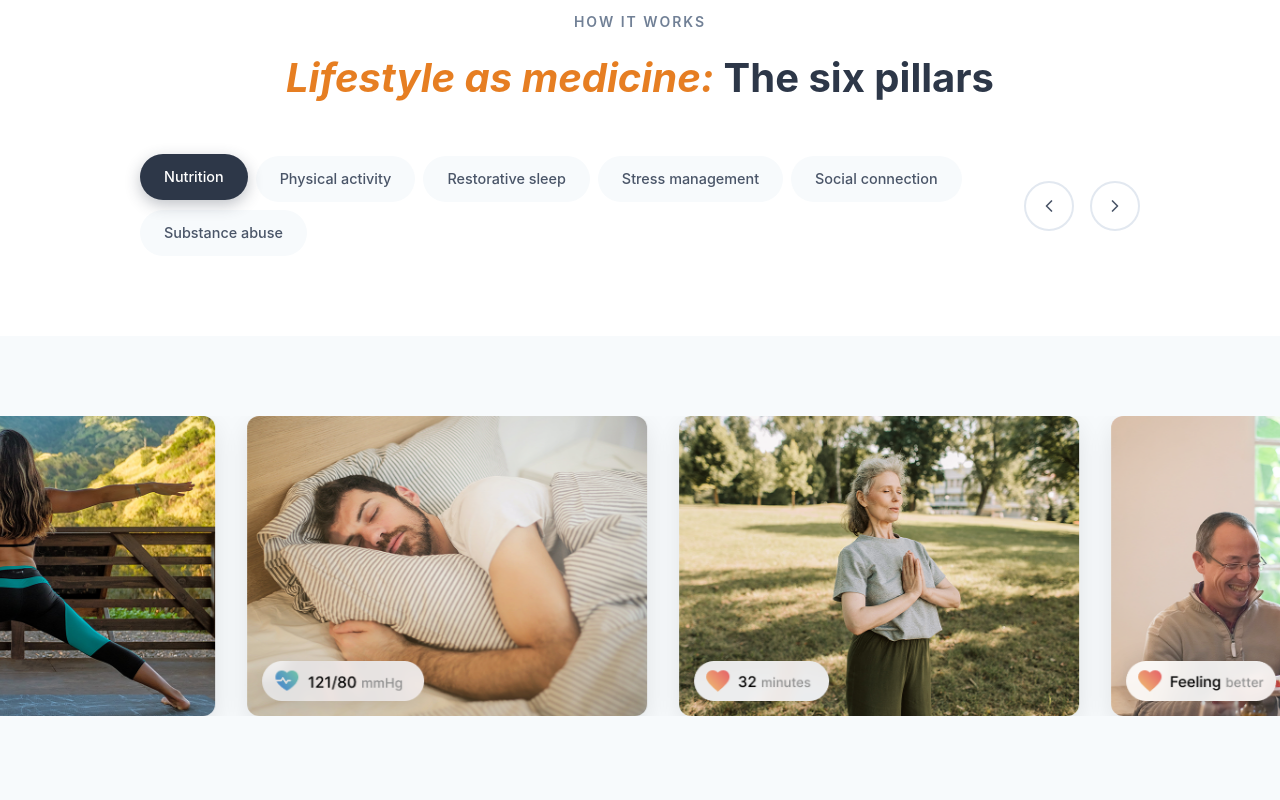
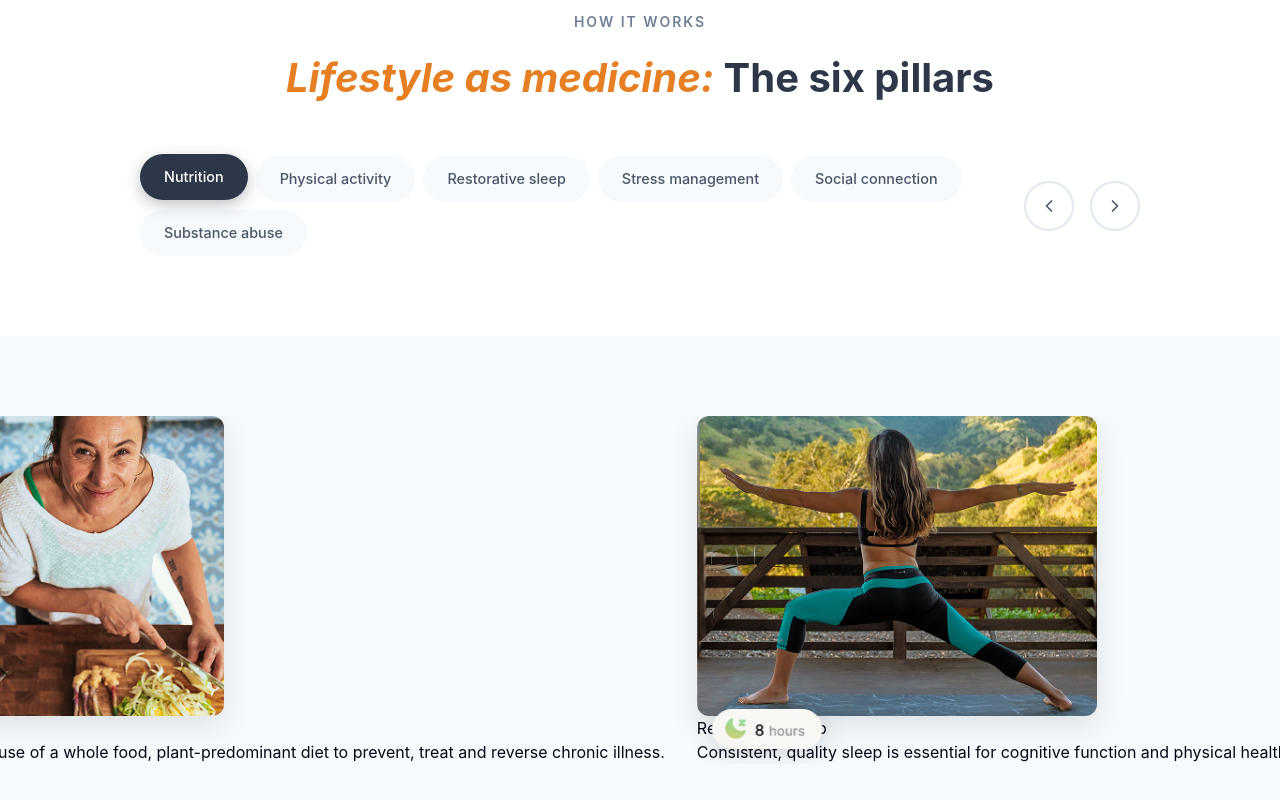
Before and after one commit to hiiiHimanshu/PROACTIVELY-ASSIGNMENT, a React (Vite) app: page / in a window 1280 px wide. Shown: the part 721-1521 px from the top of the page. Built offline with nearby package versions, Linux system fonts and the light colour scheme.

Commit message:
Add text below moving images
Added text descriptions below the moving images section.

```diff
--- a/src/components/MovingImages.tsx
+++ b/src/components/MovingImages.tsx
@@ -9,6 +9,33 @@ const MovingImages = () => {
     '/lovable-uploads/f172f719-d10b-46e4-b3ff-0aa78b4a552a.png', // 121/80 mmHg
     '/lovable-uploads/5ef4f85f-2998-4fe8-bd08-008941c8fa0a.png', // 32 minutes
     '/lovable-uploads/f2d12df7-bbc3-4938-aa93-afc0d31dc94c.png'  // Feeling better
+  ];
+
+  const imageDescriptions = [
+    {
+      title: "Nutrition",
+      description: "Evidence supports the use of a whole food, plant-predominant diet to prevent, treat and reverse chronic illness."
+    },
+    {
+      title: "Nutrition",
+      description: "Evidence supports the use of a whole food, plant-predominant diet to prevent, treat and reverse chronic illness."
+    },
+    {
+      title: "Restorative sleep",
+      description: "Consistent, quality sleep is essential for cognitive function and physical health."
+    },
+    {
+      title: "Restorative sleep",
+      description: "Consistent, quality sleep is essential for cognitive function and physical health."
+    },
+    {
+      title: "Stress management",
+      description: "Effective stress management techniques are crucial for mental well-being and overall health."
+    },
+    {
+      title: "Substance abuse",
+      description: "Avoiding tobacco, limiting alcohol use, and abstaining from harmful substances are vital for long-term health."
+    }
   ];
 
   return (
@@ -30,6 +57,10 @@ const MovingImages = () => {
                   className="badge-overlay"
                 />
               </div>
+              <div className="image-text-content">
+                <h3 className="image-title">{imageDescriptions[0].title}</h3>
+                <p className="image-description">{imageDescriptions[0].description}</p>
+              </div>
             </div>
 
             <div className="image-item">
@@ -44,6 +75,10 @@ const MovingImages = () => {
                   alt="Health metric badge"
                   className="badge-overlay"
                 />
+              </div>
+              <div className="image-text-content">
+                <h3 className="image-title">{imageDescriptions[1].title}</h3>
+                <p className="image-description">{imageDescriptions[1].description}</p>
               </div>
             </div>
 
@@ -60,6 +95,10 @@ const MovingImages = () => {
                   className="badge-overlay"
                 />
               </div>
+              <div className="image-text-content">
+                <h3 className="image-title">{imageDescriptions[2].title}</h3>
+                <p className="image-description">{imageDescriptions[2].description}</p>
+              </div>
             </div>
 
             <div className="image-item">
@@ -74,6 +113,10 @@ const MovingImages = () => {
                   alt="Health metric badge"
                   className="badge-overlay"
                 />
+              </div>
+              <div className="image-text-content">
+                <h3 className="image-title">{imageDescriptions[3].title}</h3>
+                <p className="image-description">{imageDescriptions[3].description}</p>
               </div>
             </div>
 
@@ -90,6 +133,10 @@ const MovingImages = () => {
                   className="badge-overlay"
                 />
               </div>
+              <div className="image-text-content">
+                <h3 className="image-title">{imageDescriptions[4].title}</h3>
+                <p className="image-description">{imageDescriptions[4].description}</p>
+              </div>
             </div>
 
             <div className="image-item">
@@ -104,6 +151,10 @@ const MovingImages = () => {
                   alt="Health metric badge"
                   className="badge-overlay"
                 />
+              </div>
+              <div className="image-text-content">
+                <h3 className="image-title">{imageDescriptions[5].title}</h3>
+                <p className="image-description">{imageDescriptions[5].description}</p>
               </div>
             </div>
 
@@ -121,6 +172,10 @@ const MovingImages = () => {
                   className="badge-overlay"
                 />
               </div>
+              <div className="image-text-content">
+                <h3 className="image-title">{imageDescriptions[0].title}</h3>
+                <p className="image-description">{imageDescriptions[0].description}</p>
+              </div>
             </div>
 
             <div className="image-item">
@@ -135,6 +190,10 @@ const MovingImages = () => {
                   alt="Health metric badge"
                   className="badge-overlay"
                 />
+              </div>
+              <div className="image-text-content">
+                <h3 className="image-title">{imageDescriptions[1].title}</h3>
+                <p className="image-description">{imageDescriptions[1].description}</p>
               </div>
             </div>
 
@@ -151,6 +210,10 @@ const MovingImages = () => {
                   className="badge-overlay"
                 />
               </div>
+              <div className="image-text-content">
+                <h3 className="image-title">{imageDescriptions[2].title}</h3>
+                <p className="image-description">{imageDescriptions[2].description}</p>
+              </div>
             </div>
 
             <div className="image-item">
@@ -165,6 +228,10 @@ const MovingImages = () => {
                   alt="Health metric badge"
                   className="badge-overlay"
                 />
+              </div>
+              <div className="image-text-content">
+                <h3 className="image-title">{imageDescriptions[3].title}</h3>
+                <p className="image-description">{imageDescriptions[3].description}</p>
               </div>
             </div>
 
@@ -181,6 +248,10 @@ const MovingImages = () => {
                   className="badge-overlay"
                 />
               </div>
+              <div className="image-text-content">
+                <h3 className="image-title">{imageDescriptions[4].title}</h3>
+                <p className="image-description">{imageDescriptions[4].description}</p>
+              </div>
             </div>
 
             <div className="image-item">
@@ -196,6 +267,10 @@ const MovingImages = () => {
                   className="badge-overlay"
                 />
               </div>
+              <div className="image-text-content">
+                <h3 className="image-title">{imageDescriptions[5].title}</h3>
+                <p className="image-description">{imageDescriptions[5].description}</p>
+              </div>
             </div>
           </div>
         </div>
```
